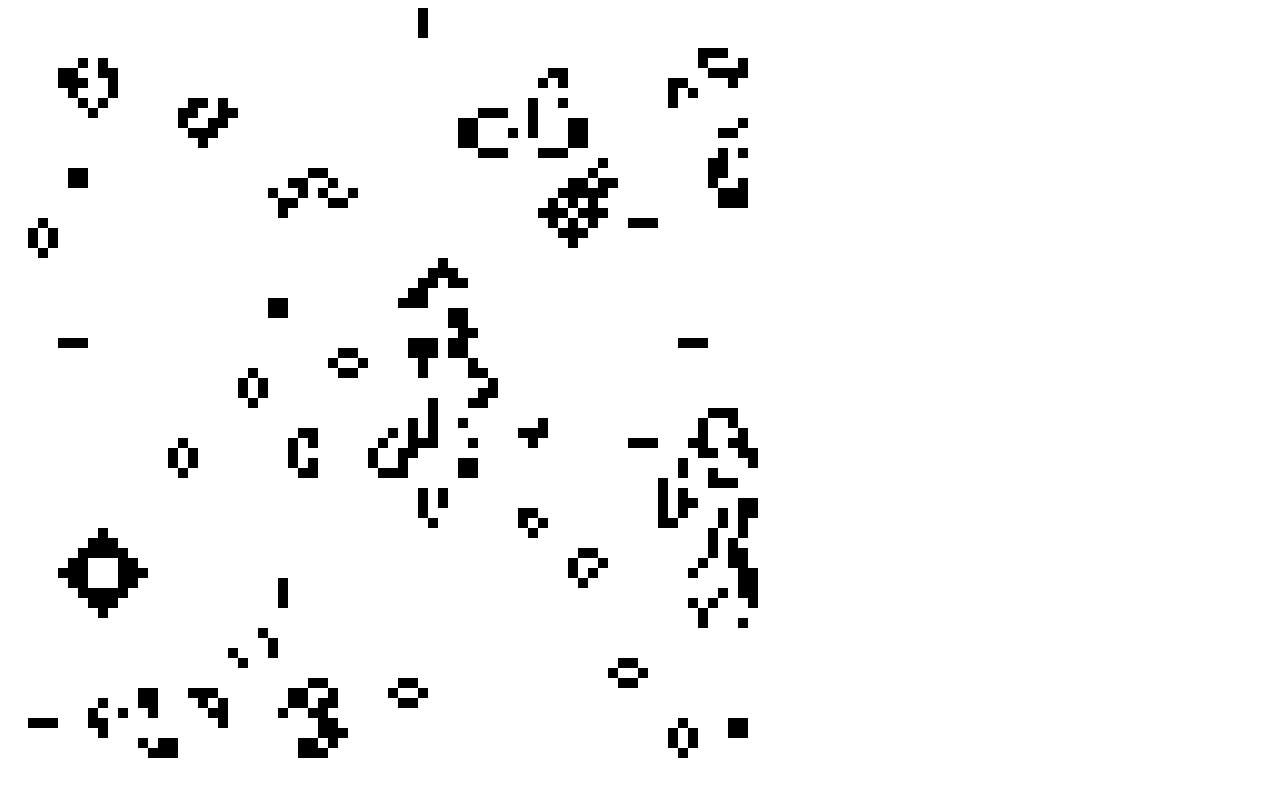
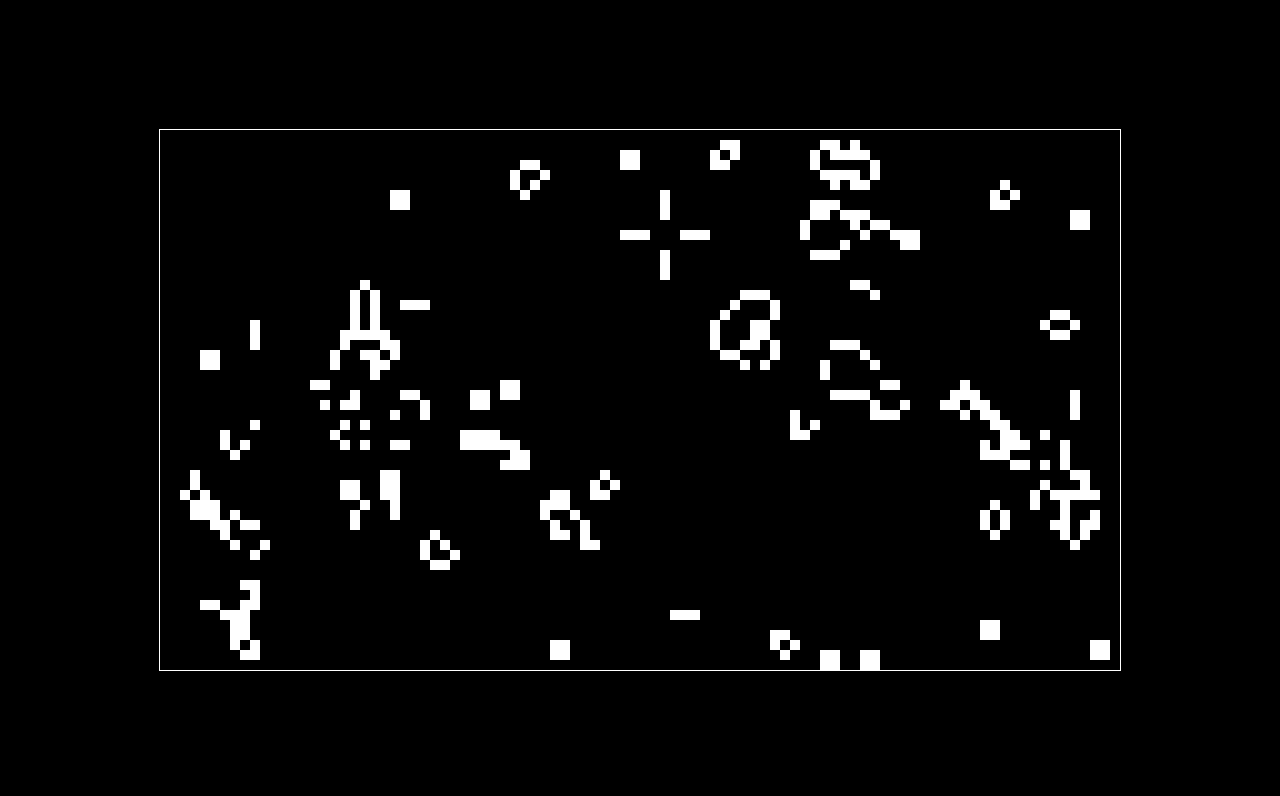
Before and after one commit to adamraider/game-of-life, a plain HTML site: page index.html in a window 1280 px wide. Drawn offline with Linux system fonts and the light colour scheme; animation ran at ten frames a second.

Commit message:
pretty board

```diff
--- a/game.js
+++ b/game.js
@@ -1,11 +1,11 @@
 const boardElement = document.getElementById('board');
-const ROWS = 75;
-const COLS = 75;
+const ROWS = 54;
+const COLS = 96;
 
 const DEAD_VAL = 0;
 const LIVE_VAL = 1;
 
-const TIME_IN_BETWEEN_GENERATIONS_IN_MS = 50;
+const TIME_IN_BETWEEN_GENERATIONS_IN_MS = 26;
 const NUM_OF_GENERATIONS = 1000;
 const NUM_OF_RANDOM_CELLS = 800;
 
--- a/index.html
+++ b/index.html
@@ -1,4 +1,20 @@
 <style>
+  body {
+    margin: 0;
+    padding: 0;
+    background-color: black;
+    display: flex;
+    align-items: center;
+    justify-content: center;
+    width: 100%;
+    height: 100vh;
+  }
+
+  #board {
+    border: 1px solid white;
+    display: block;
+  }
+
   .cell {
     display: inline-block;
     width: 10px;
@@ -6,7 +22,7 @@
   }
 
   .cell--alive {
-    background-color: black;
+    background-color: white;
   }
 </style>
 <div id="board"></div>
```
